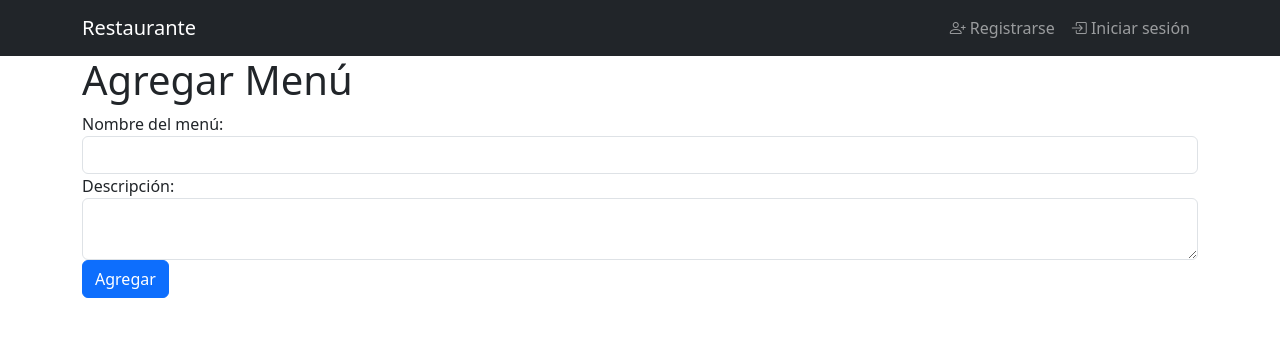
After one commit to NicoMarquez2/PHP-TecnoInf, a PHP site: page /admin/agregar_menu.php in a window 1280 px wide. The commit adds this page. Shown: the top 337 px of the page. Run offline with PHP 8.4, Linux system fonts and the light colour scheme.

Commit message:
header, navbar y sitios auxiliares

```diff
--- /dev/null
+++ b/admin/agregar_menu.php
@@ -0,0 +1,17 @@
+<?php include $_SERVER['DOCUMENT_ROOT'] . '/header.php'; ?>
+<?php include $_SERVER['DOCUMENT_ROOT'] . '/navbar.php'; ?>
+
+<div class="container">
+    <h1>Agregar Menú</h1>
+    <form action="procesar_menu.php" method="post">
+        <div class="form-group">
+            <label for="nombre">Nombre del menú:</label>
+            <input type="text" class="form-control" id="nombre" name="nombre" required>
+        </div>
+        <div class="form-group">
+            <label for="descripcion">Descripción:</label>
+            <textarea class="form-control" id="descripcion" name="descripcion"></textarea>
+        </div>
+        <button type="submit" class="btn btn-primary">Agregar</button>
+    </form>
+</div>
--- /dev/null
+++ b/admin/eliminar_menu.php
@@ -0,0 +1,2 @@
+<?php include $_SERVER['DOCUMENT_ROOT'] . '/header.php'; ?>
+<?php include $_SERVER['DOCUMENT_ROOT'] . '/navbar.php'; ?>
--- /dev/null
+++ b/admin/modificar_menu.php
@@ -0,0 +1,2 @@
+<?php include $_SERVER['DOCUMENT_ROOT'] . '/header.php'; ?>
+<?php include $_SERVER['DOCUMENT_ROOT'] . '/navbar.php'; ?>
--- /dev/null
+++ b/cliente/carrito.php
@@ -0,0 +1,2 @@
+<?php include $_SERVER['DOCUMENT_ROOT'] . '/header.php'; ?>
+<?php include $_SERVER['DOCUMENT_ROOT'] . '/navbar.php'; ?>
--- /dev/null
+++ b/cliente/favoritos.php
@@ -0,0 +1,2 @@
+<?php include $_SERVER['DOCUMENT_ROOT'] . '/header.php'; ?>
+<?php include $_SERVER['DOCUMENT_ROOT'] . '/navbar.php'; ?>
--- /dev/null
+++ b/cliente/historial.php
@@ -0,0 +1,2 @@
+<?php include $_SERVER['DOCUMENT_ROOT'] . '/header.php'; ?>
+<?php include $_SERVER['DOCUMENT_ROOT'] . '/navbar.php'; ?>
--- /dev/null
+++ b/cliente/menu.php
@@ -0,0 +1,2 @@
+<?php include $_SERVER['DOCUMENT_ROOT'] . '/header.php'; ?>
+<?php include $_SERVER['DOCUMENT_ROOT'] . '/navbar.php'; ?>
--- /dev/null
+++ b/cliente/ordenar.php
@@ -0,0 +1,2 @@
+<?php include $_SERVER['DOCUMENT_ROOT'] . '/header.php'; ?>
+<?php include $_SERVER['DOCUMENT_ROOT'] . '/navbar.php'; ?>
--- /dev/null
+++ b/header.php
@@ -0,0 +1,9 @@
+<!DOCTYPE html>
+<html lang="es">
+<head>
+    <meta charset="UTF-8">
+    <meta name="viewport" content="width=device-width, initial-scale=1.0">
+    <title>Restaurante</title>
+    <link href="https://cdn.jsdelivr.net/npm/bootstrap@5.3.2/dist/css/bootstrap.min.css" rel="stylesheet">
+    <link href="https://cdn.jsdelivr.net/npm/bootstrap-icons@1.10.5/font/bootstrap-icons.css" rel="stylesheet">
+</head>
--- /dev/null
+++ b/navbar.php
@@ -0,0 +1,42 @@
+<nav class="navbar navbar-expand-lg navbar-dark bg-dark">
+    <div class="container">
+        <a class="navbar-brand" href="/index.php">Restaurante</a>
+        <button class="navbar-toggler" type="button" data-bs-toggle="collapse" data-bs-target="#navBar" aria-controls="navBar" aria-expanded="false" aria-label="Toggle navigation">
+            <span class="navbar-toggler-icon"></span>
+        </button>
+        <div class="collapse navbar-collapse" id="navBar">
+            <!-- Navbar izquierdo -->
+            <ul class="navbar-nav me-auto mb-2 mb-lg-0">
+                <?php if(isset($_SESSION['tipo'])): ?>
+                    <?php if($_SESSION['tipo'] === 'admin'): ?>
+                        <li class="nav-item"><a class="nav-link" href="/admin/agregar_menu.php">Agregar Menú</a></li>
+                        <li class="nav-item"><a class="nav-link" href="/admin/modificar_menu.php">Modificar Menú</a></li>
+                        <li class="nav-item"><a class="nav-link" href="/admin/eliminar_menu.php">Eliminar Menú</a></li>
+                    <?php else: ?>
+                        <li class="nav-item"><a class="nav-link" href="/cliente/menu.php">Ver Menú</a></li>
+                        <li class="nav-item"><a class="nav-link" href="/cliente/favoritos.php">Favoritos</a></li>
+                        <li class="nav-item"><a class="nav-link" href="/cliente/carrito.php">Carrito</a></li>
+                        <li class="nav-item"><a class="nav-link" href="/cliente/historial.php">Historial</a></li>
+                        <li class="nav-item"><a class="nav-link" href="/cliente/ordenar.php">Ordenar Menú</a></li>
+                    <?php endif; ?>
+                <?php endif; ?>
+            </ul>
+            <!-- Navbar derecho -->
+            <ul class="navbar-nav ms-auto mb-2 mb-lg-0">
+                <?php if(isset($_SESSION['usuario'])): ?>
+                    <li class="nav-item d-flex align-items-center me-2">
+                        <span class="text-white">
+                            <?php echo $_SESSION['usuario'] . " (" . $_SESSION['tipo'] . ")"; ?>
+                        </span>
+                    </li>
+                    <li class="nav-item">
+                        <a class="nav-link" href="/logout.php"><i class="bi bi-box-arrow-right"></i> Cerrar sesión</a>
+                    </li>
+                <?php else: ?>
+                    <li class="nav-item"><a class="nav-link" href="/register.php"><i class="bi bi-person-plus"></i> Registrarse</a></li>
+                    <li class="nav-item"><a class="nav-link" href="/login.php"><i class="bi bi-box-arrow-in-right"></i> Iniciar sesión</a></li>
+                <?php endif; ?>
+            </ul>
+        </div>
+    </div>
+</nav>
```
Also changed, not shown: index.php (+2 -55 lines).
